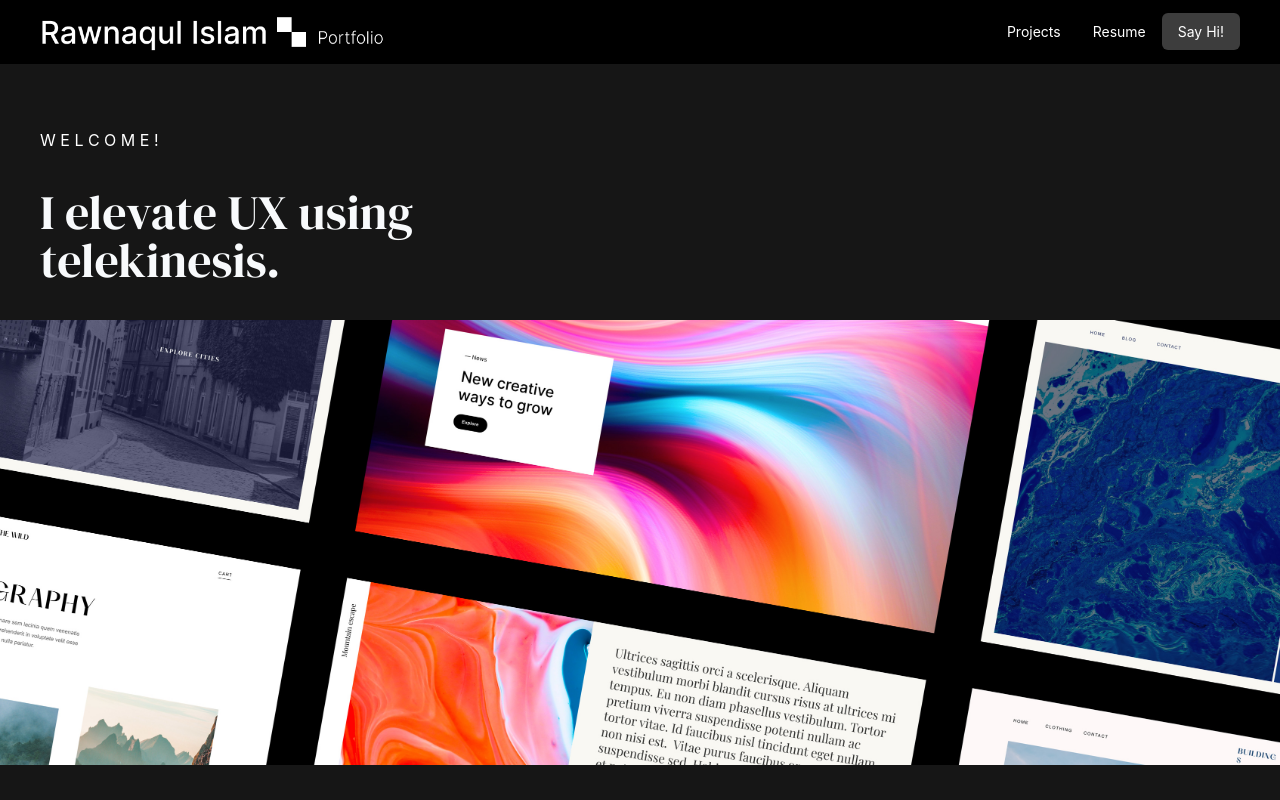
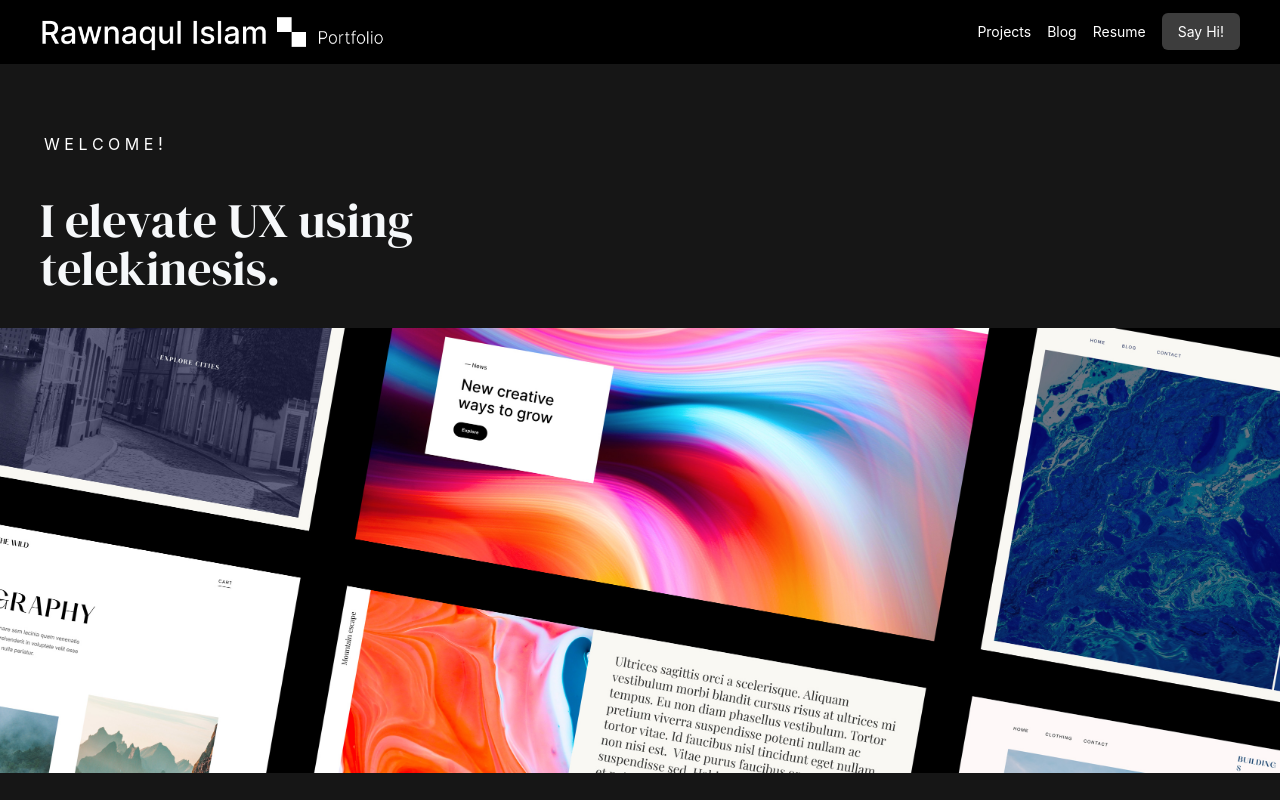
Before and after one commit to rawnaqul/rnq-portfolio, a React (Create React App) app: page / in a window 1280 px wide. Shown: the top 800 px of the page. Built offline with nearby package versions, Linux system fonts and the light colour scheme.

Commit message:
scroll into view animation fixed

```diff
--- a/package.json
+++ b/package.json
@@ -13,6 +13,7 @@
     "react-dom": "^18.2.0",
     "react-router-dom": "^6.4.5",
     "react-scripts": "5.0.1",
+    "react-scroll": "^1.8.9",
     "web-vitals": "^2.1.4"
   },
   "scripts": {
--- a/src/App.css
+++ b/src/App.css
@@ -1,3 +1,7 @@
 .font-mod {
   font-family: 'DM Serif Display', serif;
 }
+
+#root {
+  scroll-behavior: smooth;
+}
--- a/src/Components/Cta/Cta.js
+++ b/src/Components/Cta/Cta.js
@@ -2,7 +2,7 @@ import React from 'react';
 
 const Cta = () => {
     return (
-        <div className='container lg:w-[1200px] mx-auto p-8 bg-gray-900' id='section-cta'>
+        <div className='container lg:w-[1200px] mx-auto p-8' id='section-cta'>
             <h2 className='font-mod text-3xl  text-white mb-8'>Let's work together!</h2>
             <p className='text-sm text-slate-100 mb-5'>My keen interest in programming and design helps me find creative solutions to technical challenges and develop visually appealing websites. I may not have that much experience but I have a strong understanding in this field and would welcome the chance to bring those skills to your projects, so let's work together!</p>
             <div>
--- a/src/Components/HeroSection/HeroSection.js
+++ b/src/Components/HeroSection/HeroSection.js
@@ -5,10 +5,10 @@ const HeroSection = () => {
     return (
         <div>
             <div className='grid mx-auto'>
-                <p className='text-base mt-16 text-white container lg:w-[1200px] mx-auto'>W E L C O M E !</p>
+                <p className='text-base mt-16 text-white container lg:w-[1200px] mx-auto p-1'>W E L C O M E <span className=' text-[17px] animate-pulse'>!</span></p>
                 <br />
                 <div className='container lg:w-[1200px] mx-auto text-5xl font-mod'>
-                    <h5 className='w-96 text-slate-50'>I elevate UX using telekinesis.</h5>
+                    <h5 className='w-96 text-slate-50 animate-pulse'>I elevate UX using telekinesis.</h5>
                 </div>
                 <br />
                 <div>
--- a/src/Components/Projrcts/Projects.js
+++ b/src/Components/Projrcts/Projects.js
@@ -1,5 +1,6 @@
 import React, { useEffect, useState } from 'react';
 import Project from './Project';
+
 
 const Projects = () => {
     const [projectData, setProjectData] = useState([]);
--- a/src/Components/Shared/Navbar/Navbar.js
+++ b/src/Components/Shared/Navbar/Navbar.js
@@ -1,15 +1,44 @@
 import React from 'react';
-import { Link } from 'react-router-dom';
-import logo from '../../../assets/Rawnaq--logo--light.png'
-import './Navbar.css'
+import logo from '../../../assets/Rawnaq--logo--light.png';
+import './Navbar.css';
+import { Link, animateScroll as scroll } from "react-scroll";
+
 
 const Navbar = () => {
 
     const menuItem = <React.Fragment>
         <ul className='flex items-center text-white'>
-            <li className='menu-link-mod'><a href='#section-ii'>Projects</a></li>
-            <li className='menu-link-mod'><a href='https://drive.google.com/file/d/1FEZP6ZEfsfKjG2DC-fLKCPPMjjMZzFUl/view?usp=share_link' target="_blank" rel='noreferrer'>Resume</a></li>
-            <li><a href='#section-cta' rel='noreferrer' className='menu-link-mod normal-case rounded-md bg-[#3D3D3D] hover:opacity-80'>Say Hi!</a></li>
+            <li className='menu-link-mod hover:text-blue-400 hover:text-opacity-90 transition duration-300 ease-out'>
+                <Link href='#section-ii'
+                    activeClass="active"
+                    to="section-ii"
+                    spy={true}
+                    smooth={true}
+                    offset={0}
+                    duration={700}>Projects</Link>
+            </li>
+            <li>
+                <Link
+                    activeClass="active"
+                    to=""
+                    spy={true}
+                    smooth={true}
+                    offset={0}
+                    duration={700}>Blog</Link>
+            </li>
+            <li className='menu-link-mod hover:text-blue-400 hover:text-opacity-90 transition duration-300 ease-out'>
+                <a href='https://drive.google.com/file/d/1FEZP6ZEfsfKjG2DC-fLKCPPMjjMZzFUl/view?usp=share_link' target="_blank" rel='noreferrer'>Resume</a>
+            </li>
+            <li>
+                <Link href='#section-cta' rel='noreferrer' className='menu-link-mod normal-case rounded-md bg-[#3D3D3D] hover:opacity-80 transition duration-300 ease-out'
+                    activeClass="active"
+                    to="section-cta"
+                    spy={true}
+                    smooth={true}
+                    offset={0}
+                    duration={700}
+                >Say Hi!</Link>
+            </li>
         </ul>
     </React.Fragment>
     return (
--- a/src/Pages/Home/Home.js
+++ b/src/Pages/Home/Home.js
@@ -4,9 +4,10 @@ import HeroSection from '../../Components/HeroSection/HeroSection';
 import Projects from '../../Components/Projrcts/Projects';
 
 
+
 const Home = () => {
     return (
-        <div>
+        <div className='scroll-smooth'>
             <HeroSection></HeroSection>
             <Projects></Projects>
             <Cta></Cta>
```
Also changed, not shown: 1 other file (tests, documents, lock files or other folders).
